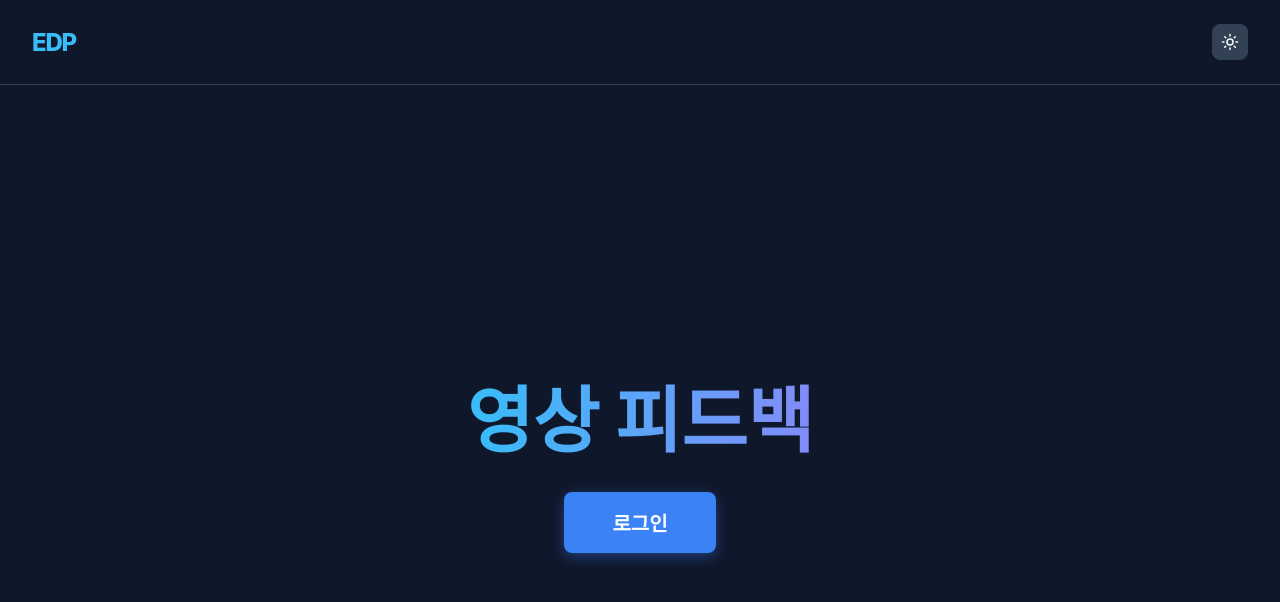
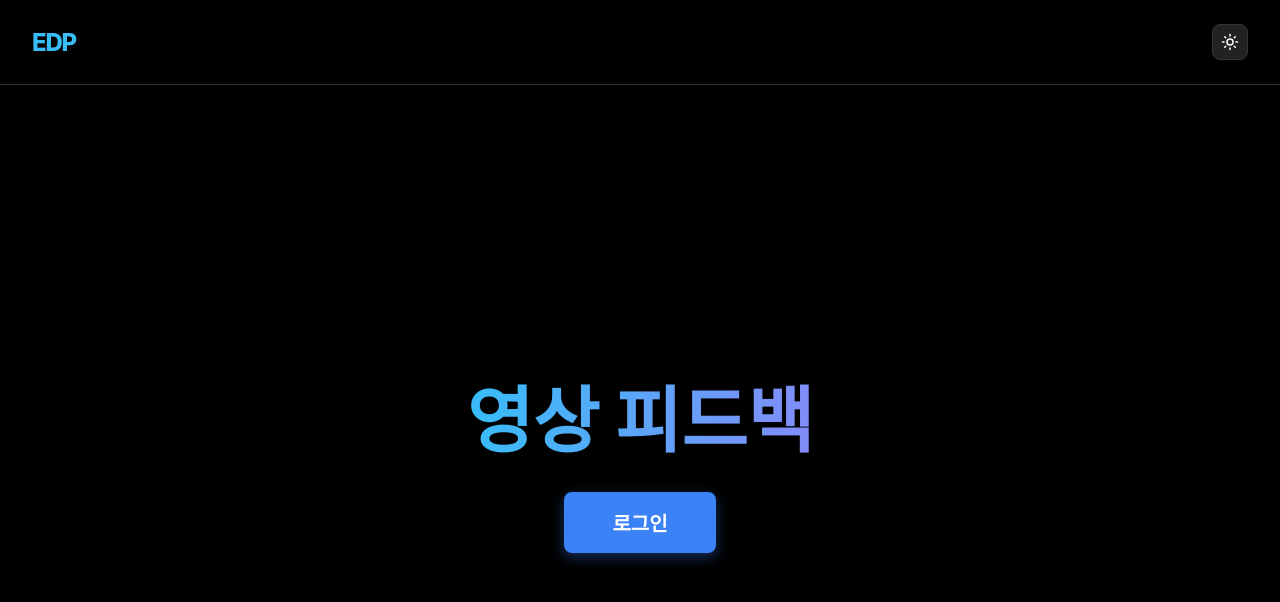
Before and after one commit to Junsube/Mvd-project, a Next.js app: page / in a window 1280 px wide. Shown: the top 602 px of the page. Built offline with nearby package versions, Linux system fonts and the light colour scheme.

Commit message:
트루 블랙 다크모드로 색상 변경

```diff
--- a/src/app/globals.css
+++ b/src/app/globals.css
@@ -25,16 +25,16 @@
 
 /* 다크 모드 (next-themes) */
 [data-theme='dark'] {
-  --bg-main: #0f172a;
-  --bg-card: #1e293b;
-  --bg-hover: #334155;
+  --bg-main: #000000;
+  --bg-card: #111111;
+  --bg-hover: #222222;
 
-  --border-color: #334155;
-  --border-active: #475569;
+  --border-color: #333333;
+  --border-active: #555555;
 
-  --text-primary: #f8fafc;
-  --text-secondary: #94a3b8;
-  --text-muted: #cbd5e1;
+  --text-primary: #ffffff;
+  --text-secondary: #aaaaaa;
+  --text-muted: #777777;
 
   --btn-primary: #3b82f6;
   --btn-primary-hover: #2563eb;
```
